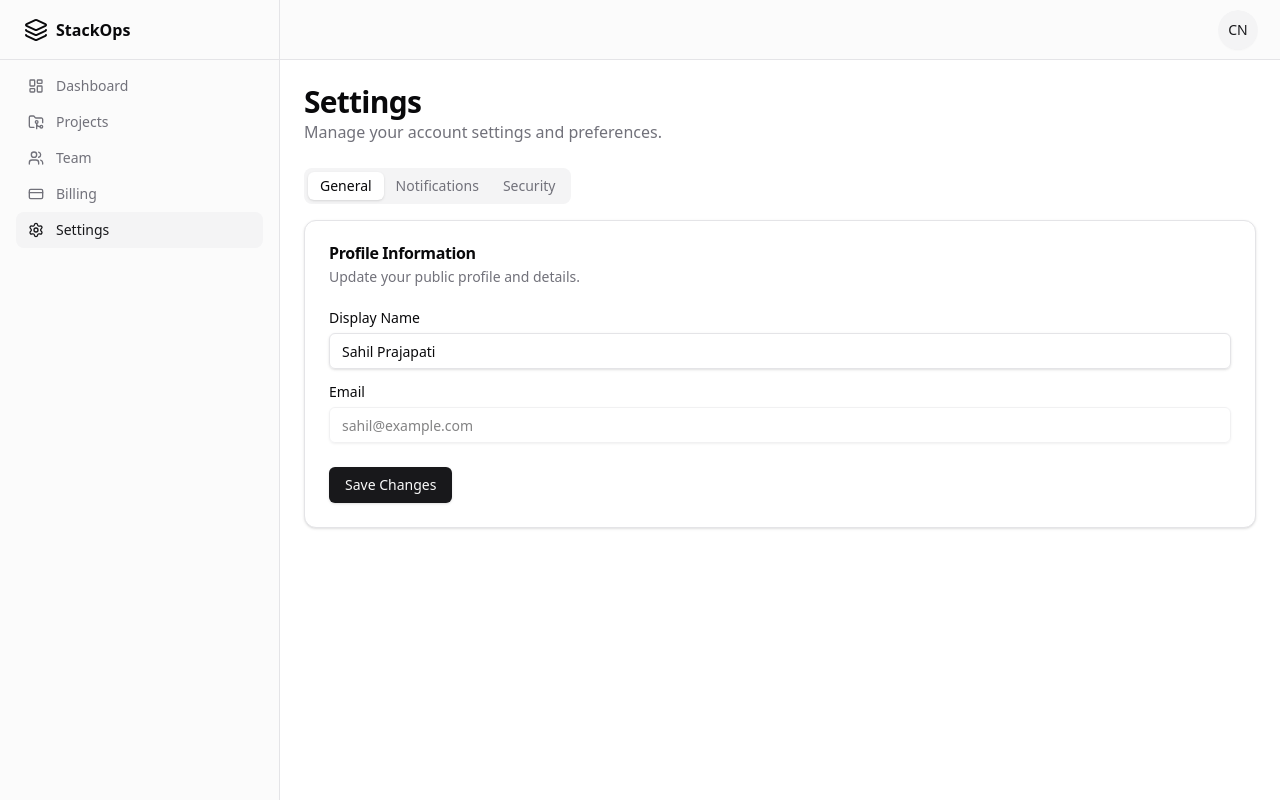
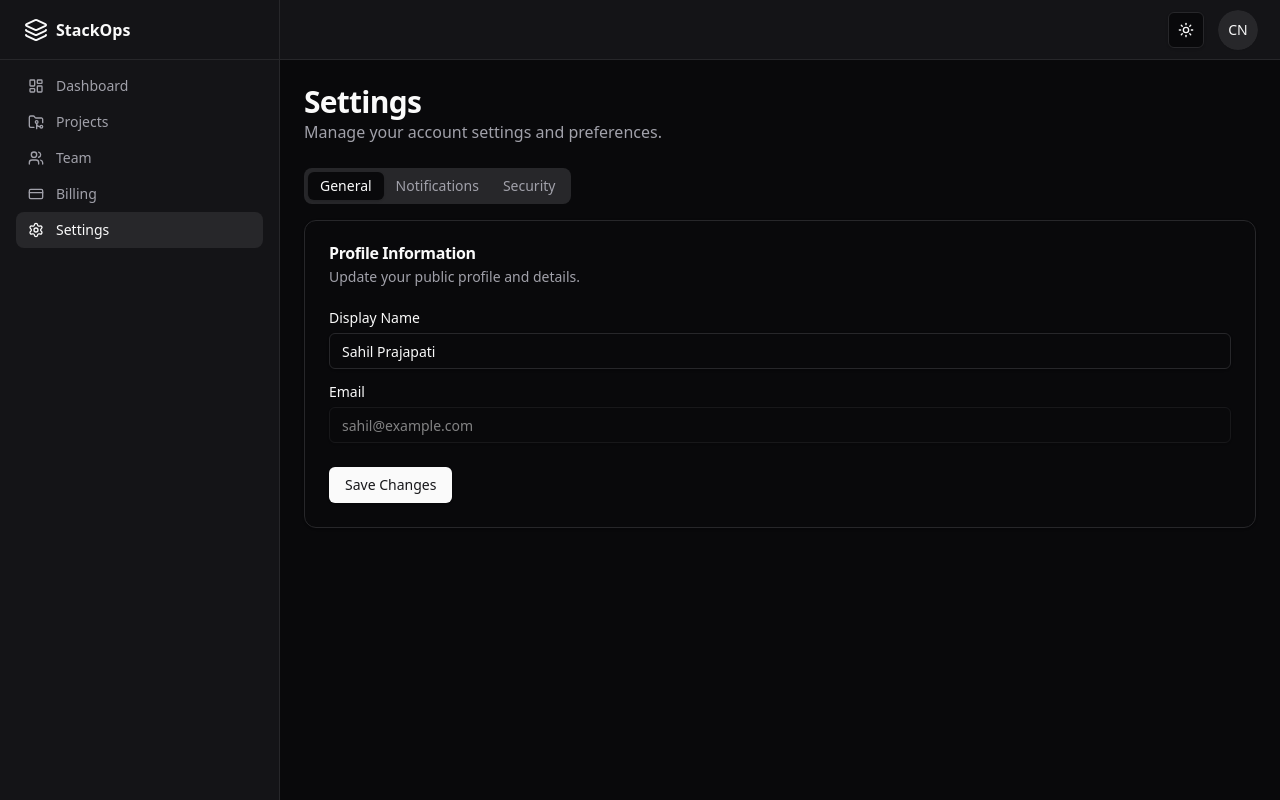
Before and after one commit to Sahil-Prajapati-8917/Stack-Ops, a React (Vite) app in the folder frontend/: page /settings in a window 1280 px wide. Built offline with nearby package versions, Linux system fonts and the light colour scheme; no server answers.

Commit message:
feat: Implement dark mode toggle functionality and update READMEs for dev scripts and tech stack.

```diff
--- a/frontend/src/App.tsx
+++ b/frontend/src/App.tsx
@@ -2,6 +2,7 @@
 import { queryClient } from './lib/query-client';
 import { BrowserRouter, Routes, Route, Navigate } from 'react-router-dom';
 import { Toaster } from '@/components/ui/sonner';
+import { ThemeProvider } from '@/components/theme-provider';
 import DashboardLayout from './layouts/DashboardLayout';
 import Dashboard from '@/pages/dashboard/Dashboard';
 import Login from '@/pages/auth/Login';
@@ -14,6 +15,7 @@
 
 function App() {
   return (
+    <ThemeProvider defaultTheme="dark" storageKey="vite-ui-theme" attribute="class">
       <QueryClientProvider client={queryClient}>
         <BrowserRouter>
           <Routes>
@@ -33,6 +35,7 @@
         </BrowserRouter>
         <Toaster />
       </QueryClientProvider>
+    </ThemeProvider>
   );
 }
 
--- /dev/null
+++ b/frontend/src/components/mode-toggle.tsx
@@ -0,0 +1,37 @@
+import { Moon, Sun } from "lucide-react"
+import { useTheme } from "next-themes"
+
+import { Button } from "@/components/ui/button"
+import {
+    DropdownMenu,
+    DropdownMenuContent,
+    DropdownMenuItem,
+    DropdownMenuTrigger,
+} from "@/components/ui/dropdown-menu"
+
+export function ModeToggle() {
+    const { setTheme } = useTheme()
+
+    return (
+        <DropdownMenu>
+            <DropdownMenuTrigger asChild>
+                <Button variant="outline" size="icon">
+                    <Sun className="h-[1.2rem] w-[1.2rem] rotate-0 scale-100 transition-all dark:-rotate-90 dark:scale-0" />
+                    <Moon className="absolute h-[1.2rem] w-[1.2rem] rotate-90 scale-0 transition-all dark:rotate-0 dark:scale-100" />
+                    <span className="sr-only">Toggle theme</span>
+                </Button>
+            </DropdownMenuTrigger>
+            <DropdownMenuContent align="end">
+                <DropdownMenuItem onClick={() => setTheme("light")}>
+                    Light
+                </DropdownMenuItem>
+                <DropdownMenuItem onClick={() => setTheme("dark")}>
+                    Dark
+                </DropdownMenuItem>
+                <DropdownMenuItem onClick={() => setTheme("system")}>
+                    System
+                </DropdownMenuItem>
+            </DropdownMenuContent>
+        </DropdownMenu>
+    )
+}
--- /dev/null
+++ b/frontend/src/components/theme-provider.tsx
@@ -0,0 +1,9 @@
+import { createContext, useContext, useEffect, useState } from "react"
+import { ThemeProvider as NextThemesProvider } from "next-themes"
+
+export function ThemeProvider({
+    children,
+    ...props
+}: React.ComponentProps<typeof NextThemesProvider>) {
+    return <NextThemesProvider {...props}>{children}</NextThemesProvider>
+}
--- a/frontend/src/layouts/DashboardLayout.tsx
+++ b/frontend/src/layouts/DashboardLayout.tsx
@@ -19,6 +19,7 @@
 } from '@/components/ui/dropdown-menu';
 import { Avatar, AvatarFallback, AvatarImage } from '@/components/ui/avatar';
 import { Sheet, SheetContent, SheetTrigger } from '@/components/ui/sheet';
+import { ModeToggle } from '@/components/mode-toggle';
 import axios from '@/lib/axios';
 
 export default function DashboardLayout() {
@@ -117,6 +118,7 @@
                     <div className="w-full flex-1">
                         {/* Search or title could go here */}
                     </div>
+                    <ModeToggle />
                     <DropdownMenu>
                         <DropdownMenuTrigger asChild>
                             <Button variant="secondary" size="icon" className="rounded-full">
```
Also changed, not shown: 2 other files (tests, documents, lock files or other folders). Lines whose indentation alone changed are shown as unchanged.
